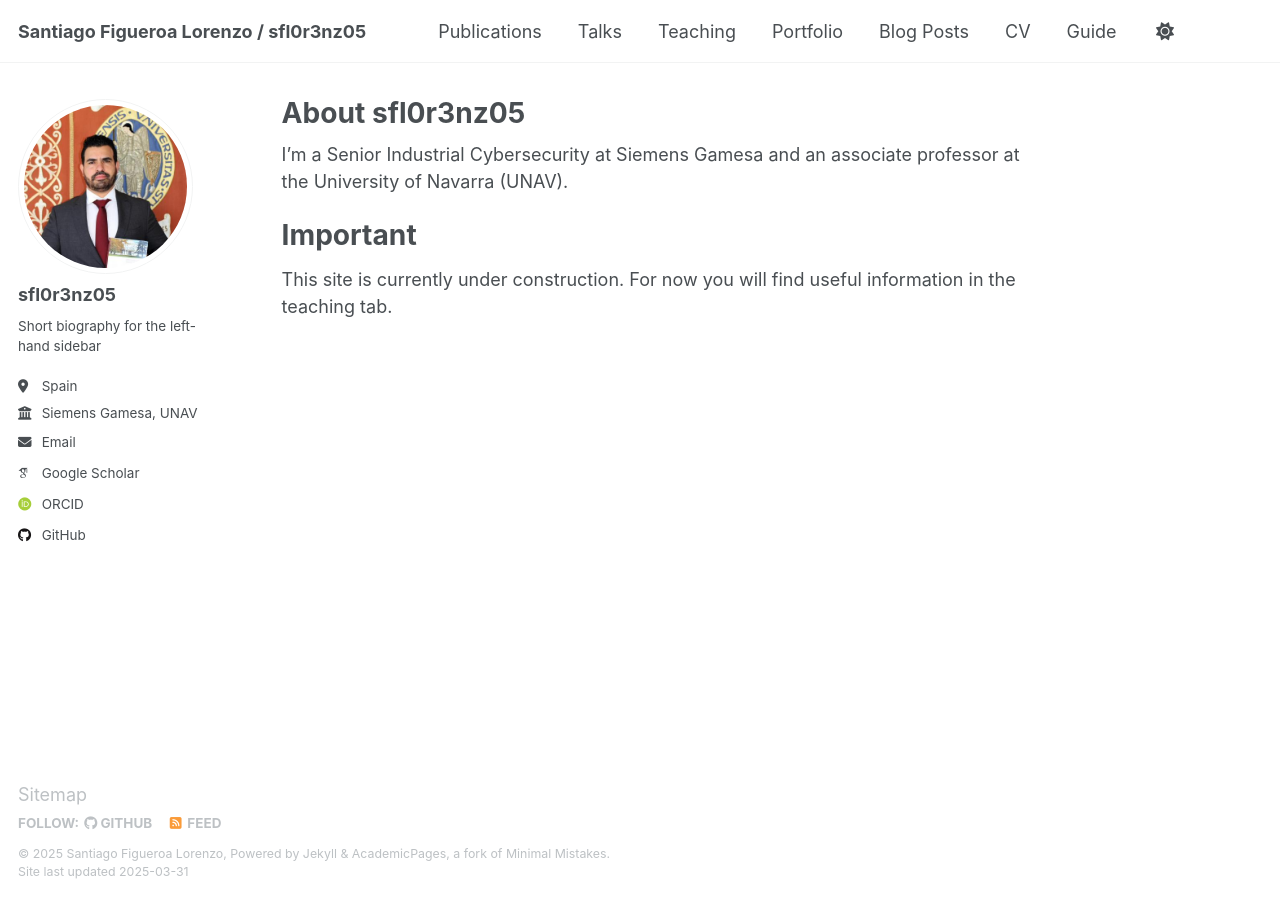
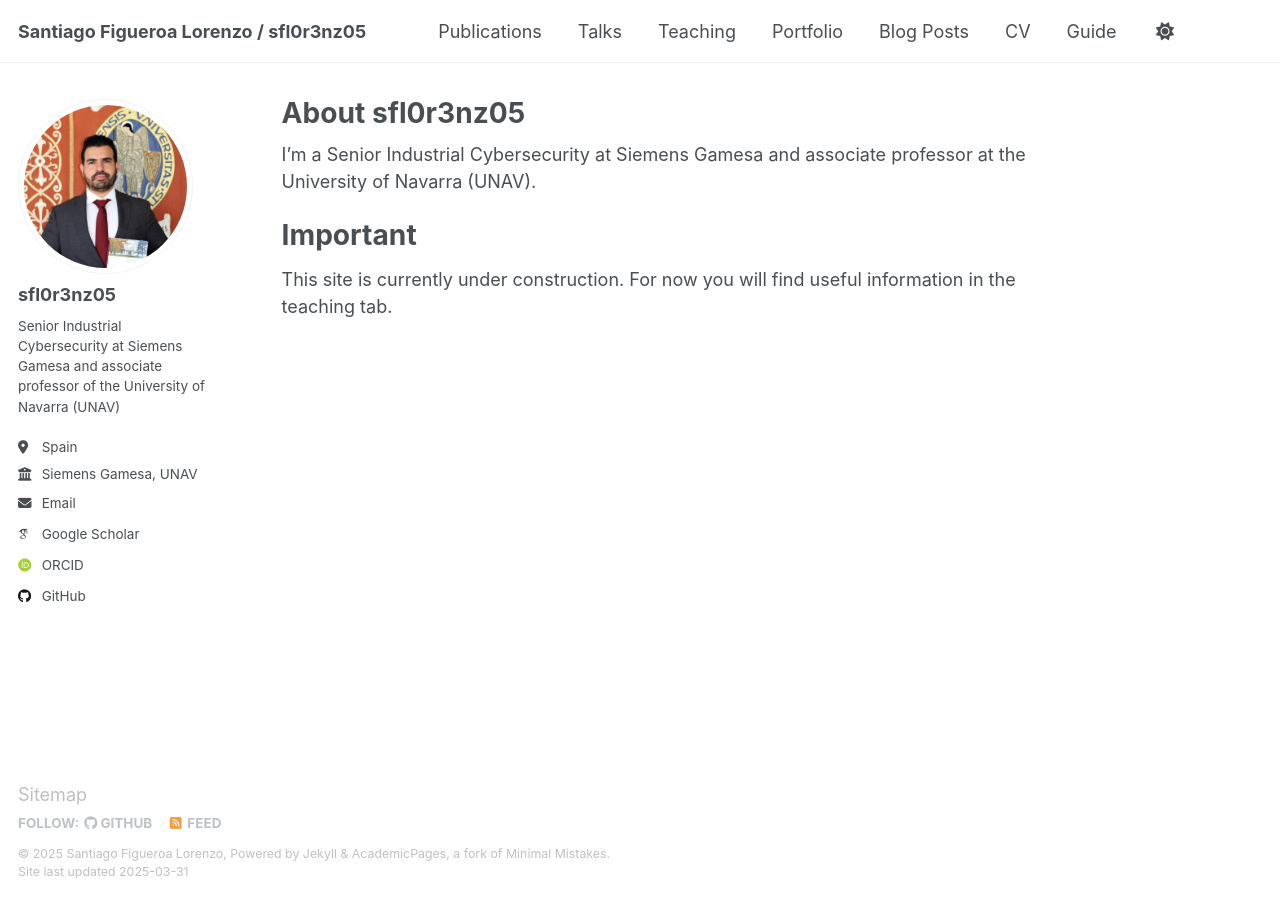
Before and after one commit to sfl0r3nz05/sfl0r3nz05.github.io, a Jekyll site: the page built from _pages/about.md, in a window 1280 px wide. Built offline with Jekyll 4.4.1, drawn with Linux system fonts in a browser that asks for light colours; some web fonts are replaced.

Commit message:
site under construction

```diff
--- a/_config.yml
+++ b/_config.yml
@@ -25,7 +25,7 @@ author:
   avatar           : "profile_unav.png"
   name             : "sfl0r3nz05"
   pronouns         : # example: "she/her"
-  bio              : "Short biography for the left-hand sidebar"
+  bio              : "Senior Industrial Cybersecurity at Siemens Gamesa and associate professor of the University of Navarra (UNAV)"
   location         : "Spain"
   employer         : "Siemens Gamesa, UNAV"
   uri              : # URL
--- a/_pages/about.md
+++ b/_pages/about.md
@@ -7,7 +7,7 @@ redirect_from:
   - /about.html
 ---
 
-I'm a Senior Industrial Cybersecurity at Siemens Gamesa and an associate professor at the University of Navarra (UNAV).
+I'm a Senior Industrial Cybersecurity at Siemens Gamesa and associate professor at the University of Navarra (UNAV).
 
 Important
 ======
```
